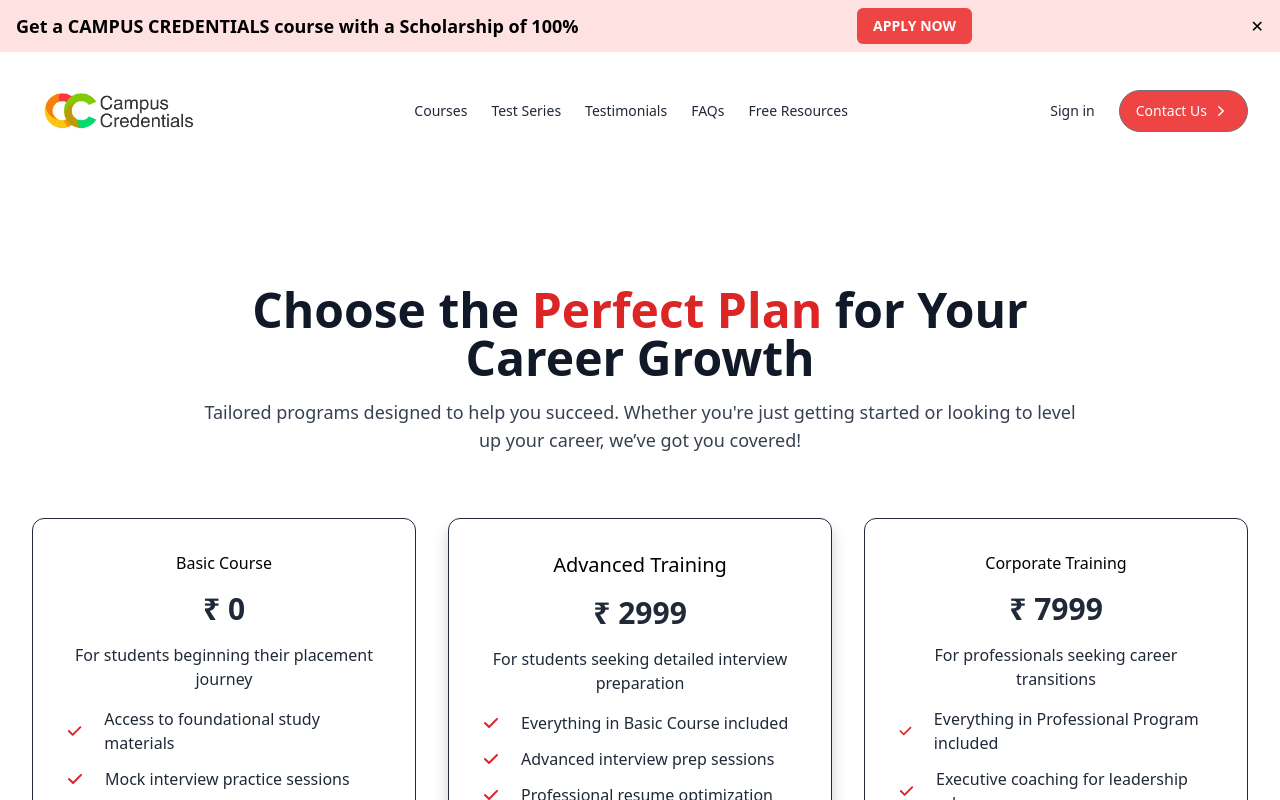
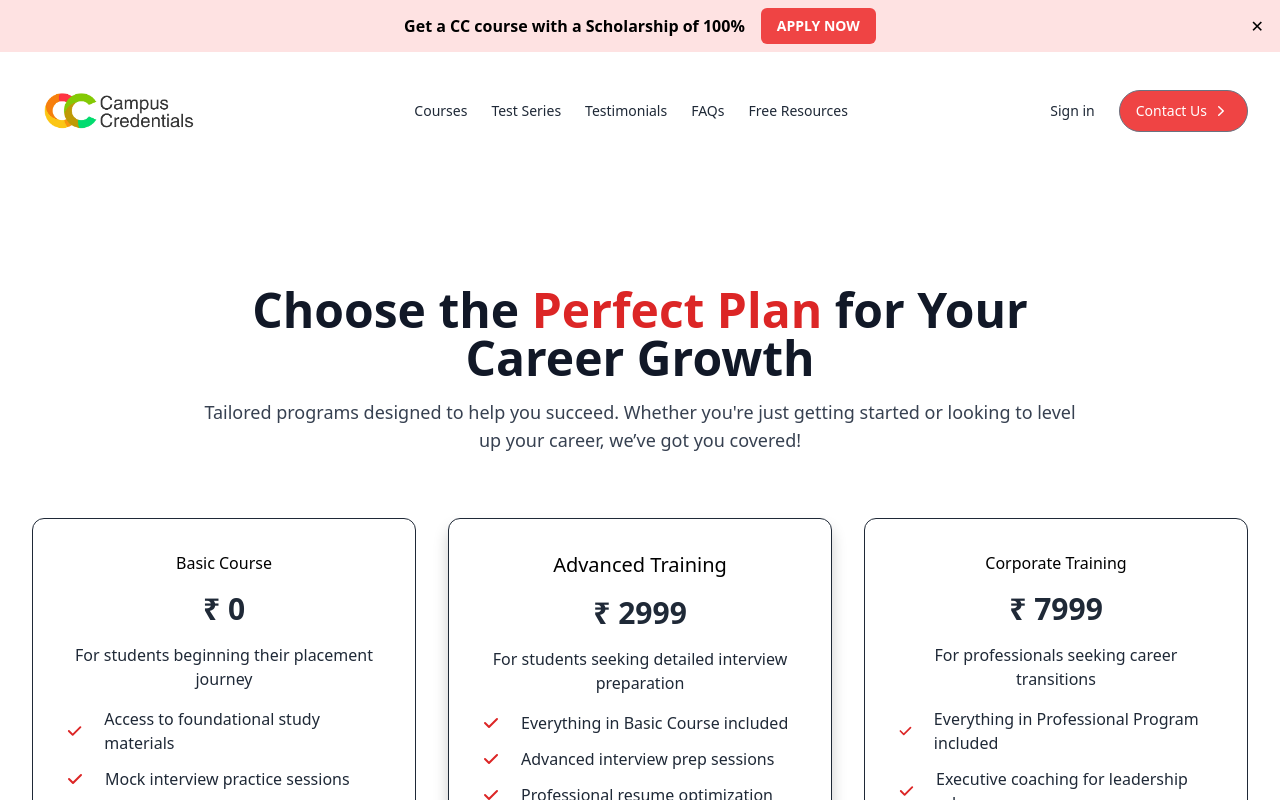
Before and after one commit to sudarsonhalder/Campus-Credentials-Official-Website, a Next.js app: page / in a window 1280 px wide. Shown: the top 800 px of the page. Built offline with nearby package versions, Linux system fonts and the light colour scheme.

Commit message:
apply now button

```diff
--- a/components/ui/Navbar/Navbar.jsx
+++ b/components/ui/Navbar/Navbar.jsx
@@ -30,23 +30,39 @@ const Navbar = () => {
     return (
         <header className='relative'>
          {isVisible && (
-        <div className="bg-red-100 py-2 px-4 flex flex-col sm:flex-row items-center justify-center sm:justify-between space-y-2 sm:space-y-0 sm:space-x-4 text-center sm:text-left">
-          <p className="text-base sm:text-lg font-bold text-black">
-            Get a CAMPUS CREDENTIALS course with a Scholarship of 100%
+        <div className="bg-red-100 py-2 px-4 relative flex items-center justify-center">
+          {/* Centered Content */}
+          <div className="flex flex-col sm:flex-row items-center justify-center space-y-2 sm:space-y-0 sm:space-x-4">
+            <p className="text-base sm:text-md font-bold text-black">
+              Get a CC course with a Scholarship of 100%
             </p>
             <a
               href="#"
-            className="px-4 py-2 text-white bg-red-500 rounded-md text-sm font-semibold hover:bg-blue-600 w-full sm:w-auto"
+              className="px-4 py-2 text-white bg-red-500 rounded-md text-sm font-semibold hover:bg-blue-600"
             >
               APPLY NOW
             </a>
+          </div>
+
+          {/* Close Button */}
+          {/* <button
+            onClick={closeBanner}
+            className="absolute top-2 right-4 text-black focus:outline-none"
+            aria-label="Close banner"
+          >
+            ✕
+          </button> */}
+
+
           <button
             onClick={closeBanner}
-            className="text-black focus:outline-none absolute top-2 right-4 sm:static"
+            className=" absolute right-4 text-black focus:outline-none text-black focus:outline-none right-4 flex items-center justify-center"
+            style={{ height: '100%' }}
             aria-label="Close banner"
           >
             ✕
           </button>
+
         </div>
       )}
             <div className="custom-screen md:hidden">
```
Lines whose indentation alone changed are shown as unchanged.
